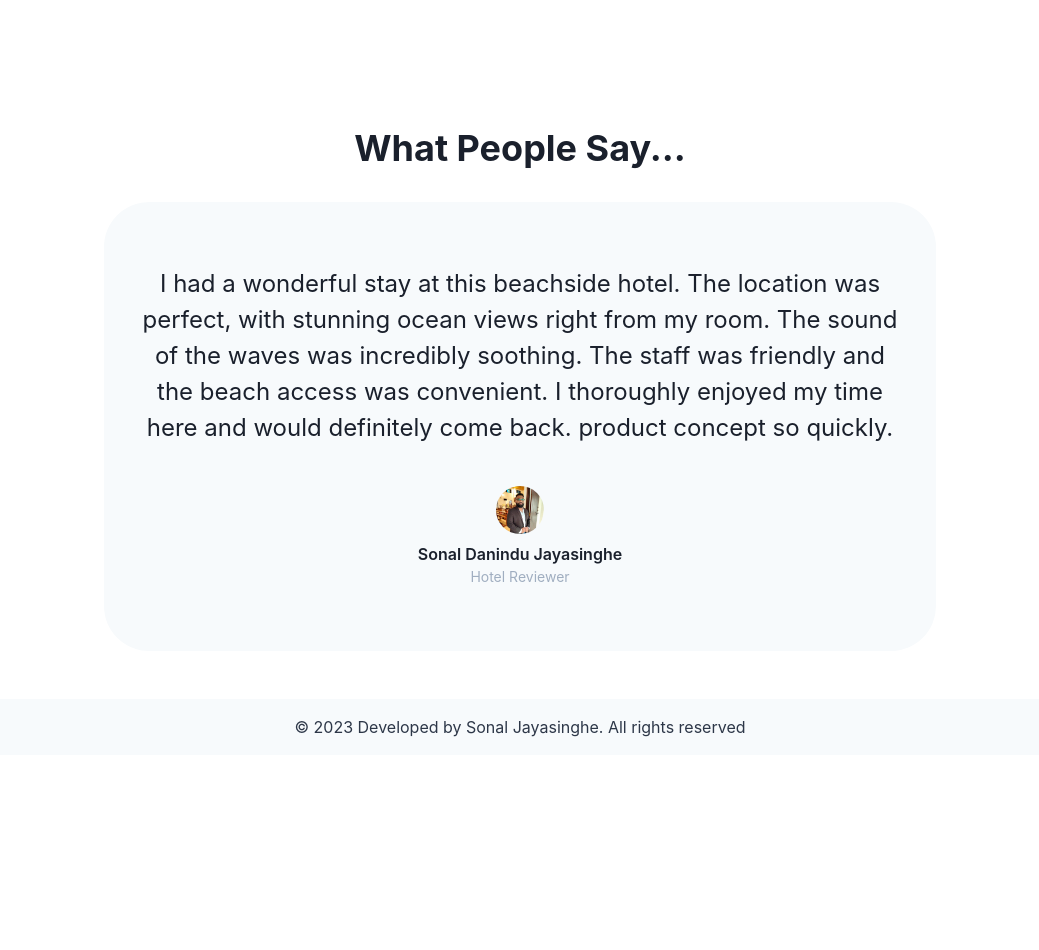
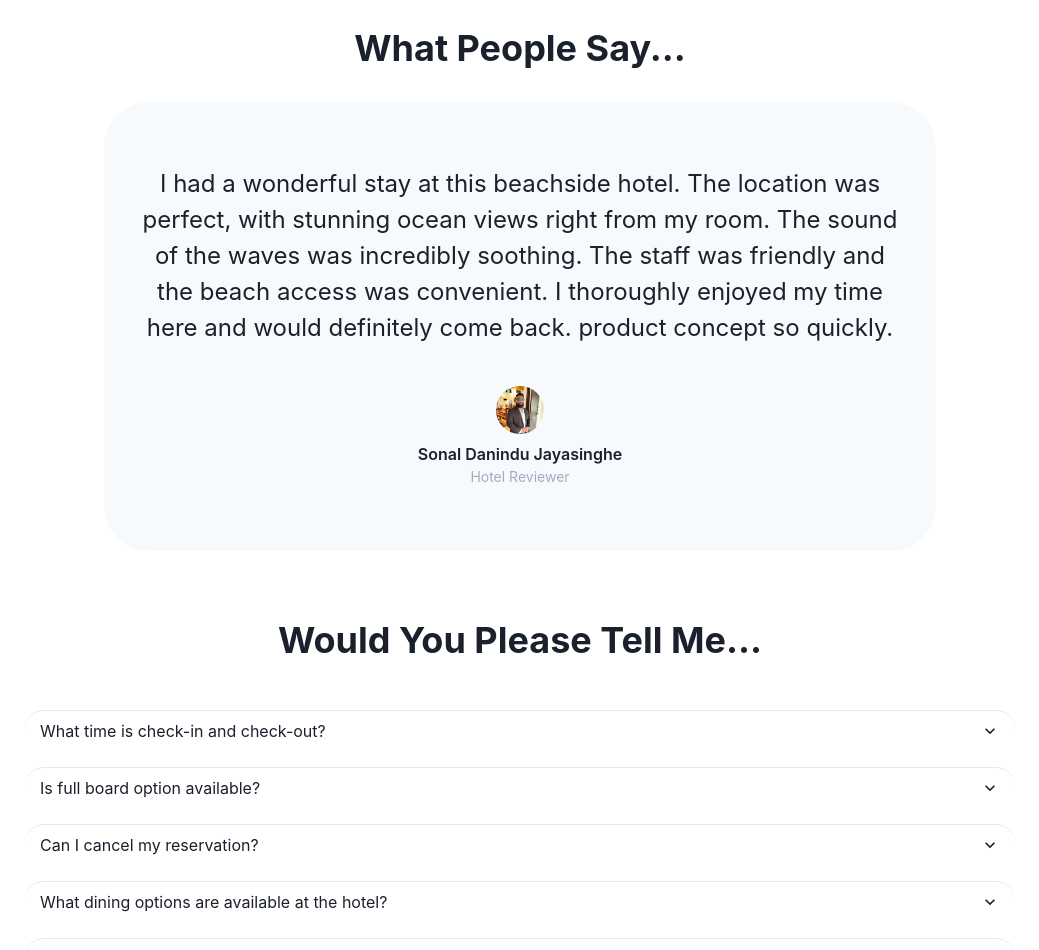
Before and after one commit to SonalJayasinghe/marinara-hotel, a React (Vite) app: page / in a window 1280 px wide. Shown: the part 1840-2790 px from the top of the page, without its empty margins (120-1159 px from the left). Before the commit the page ends 2595 px from the top, so only its background shows below. Built offline with nearby package versions, Linux system fonts and the light colour scheme.

Commit message:
Accordation Added

```diff
--- a/src/Pages/Home.tsx
+++ b/src/Pages/Home.tsx
@@ -12,6 +12,7 @@ import HeroCard from "../components/HeroComponent/HeroCard";
 import Footer from "../components/Footer";
 import PeopleSay from "../components/PeopleSay";
 import ShowCaseGrid from "../components/ShowcaseComponent/ShowCaseGrid";
+import Accordation from "../components/Accordation";
 
 function Home() {
   useEffect(() => {
@@ -36,7 +37,7 @@ function Home() {
 
         <Box w="100%" marginTop={40} >
           <Center>
-          <Heading> Our Speciality </Heading>
+          <Heading> Our Speciality... </Heading>
           </Center>
         </Box>
 
@@ -48,7 +49,7 @@ function Home() {
         </Box>
 
 
-        <Box w="100%" marginTop={40} >
+        <Box w="100%" marginTop={'60px'} >
           <Center>
           <Heading> What People Say...</Heading>
           </Center>
@@ -60,6 +61,20 @@ function Home() {
           <PeopleSay/>
           </Center>
         </Box>
+
+        <Box w="100%" marginTop={'60px'} >
+          <Center>
+          <Heading> Would You Please Tell Me...</Heading>
+          </Center>
+        </Box>
+
+
+        <Box w="80%" marginTop={6}>
+          <Center>
+          <Accordation/>
+          </Center>
+        </Box>
+
 
         <Box w="100%" marginTop={"5vh"}>
           <Footer/>
--- /dev/null
+++ b/src/components/Accordation.tsx
@@ -0,0 +1,36 @@
+import {
+  Accordion,
+  AccordionButton,
+  AccordionIcon,
+  AccordionItem,
+  AccordionPanel,
+  Box,
+  useColorModeValue,
+} from "@chakra-ui/react";
+
+import { Accordation_Item } from "../data/AccordationItem";
+
+function Accordation() {
+  return (
+    <Accordion allowToggle width={"100%"}>
+        {Accordation_Item.map((item, index) =>
+        <AccordionItem borderRadius={30} margin={4} key={index}>
+        <h2>
+          <AccordionButton _expanded={{ bg: useColorModeValue("teal","teal.800"), color: 'white', borderRadius:30 }} >
+            <Box as="span" flex="1" textAlign="left" >
+              {item.question}
+            </Box>
+            <AccordionIcon />
+          </AccordionButton>
+        </h2>
+        <AccordionPanel pb={4}>
+          {item.answer}
+        </AccordionPanel>
+      </AccordionItem> )}
+
+
+    </Accordion>
+  );
+}
+
+export default Accordation;
--- /dev/null
+++ b/src/data/AccordationItem.ts
@@ -0,0 +1,37 @@
+export interface AccordationItems {
+    question: string,
+    answer: string
+}
+
+export const Accordation_Item: Array<AccordationItems> = [
+    {
+        question: "What time is check-in and check-out?",
+        answer: "Check-in time is typically around 3:00 PM, and check-out time is usually around 11:00 AM.",
+    },
+
+    {
+        question: "Is full board option available?",
+        answer: "Yes, also you can select from Bed Only, Bed and Breakfast Only, Half Board (Bed, Breackfast and Dinner) or Full Board (Bed, Breackfast, Launch and Dinner). ",
+    },
+
+    {
+        question: "Can I cancel my reservation?",
+        answer: "You can cancel your reservation, but only 80% of the payment will be returned.",
+    },
+
+    {
+        question: "What dining options are available at the hotel?",
+        answer: " You can choose either À la carte, Buffet or Room Service. Also we provide special vegan options too. Room service instructions will be provided with the room.",
+    },
+
+    {
+        question: "Is smoking allowed?",
+        answer: "Smoking allowed only in the SMOKING AREA",
+    },
+
+    {
+        question: "I didn't find my question here",
+        answer: "Don't worry, Please give us a call +94xxxxxxxxx",
+    },
+
+];
```
